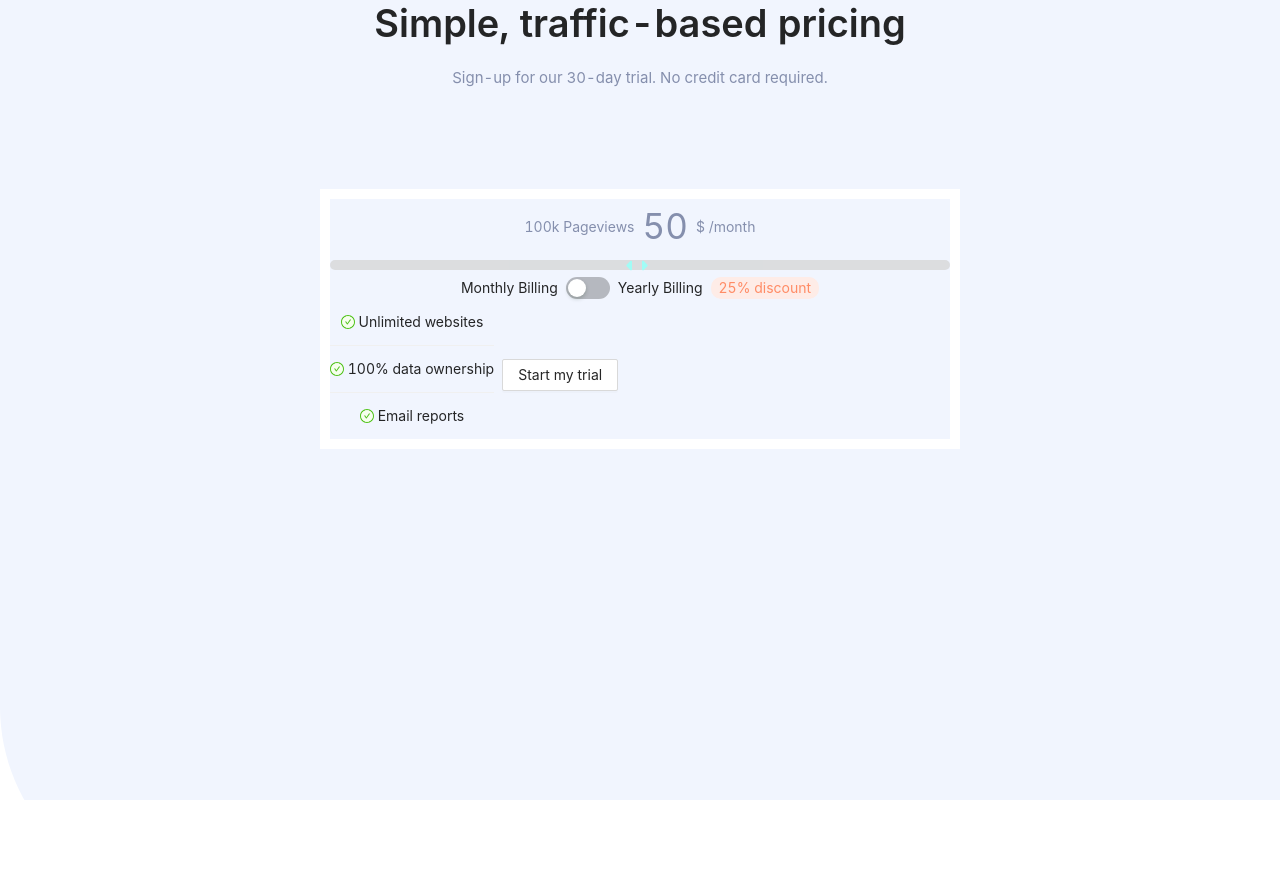
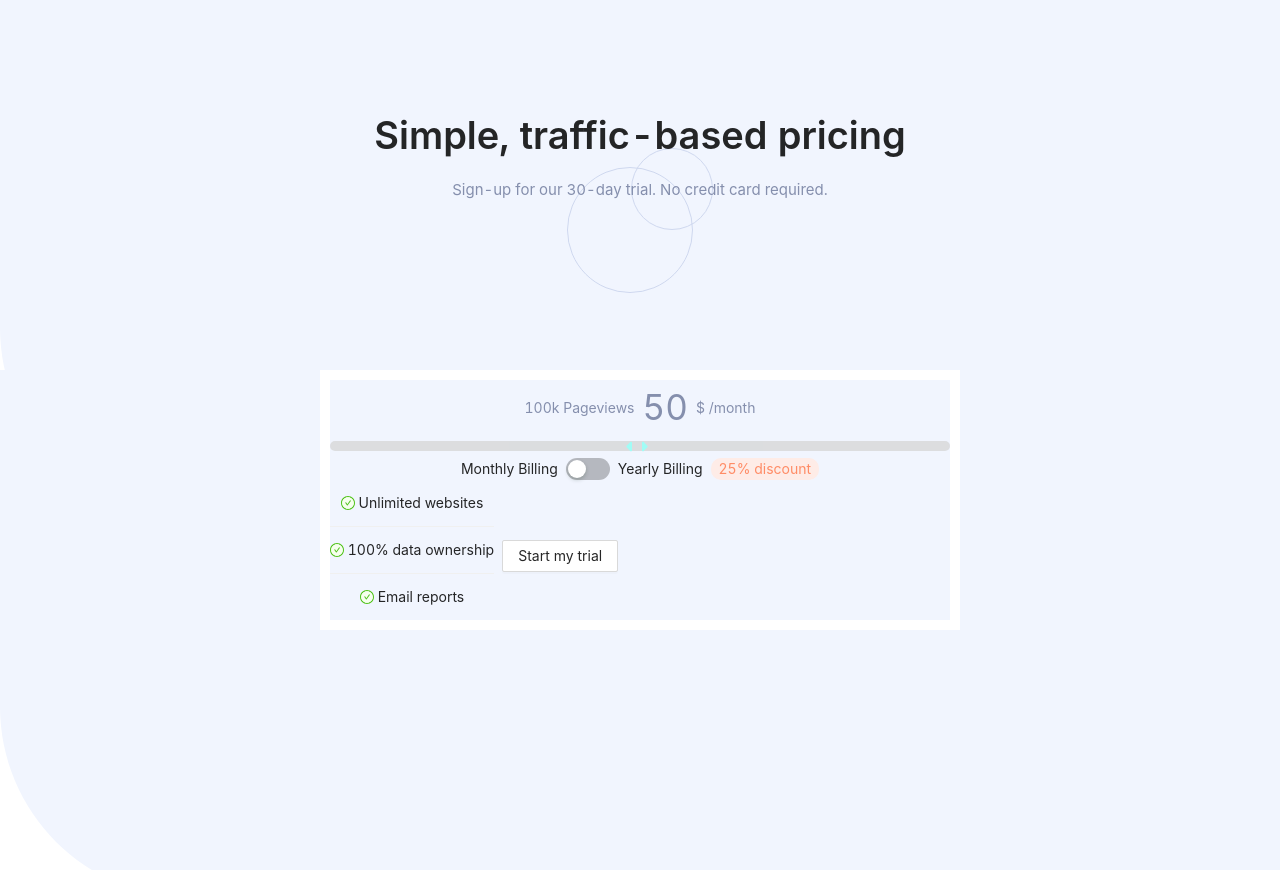
Before and after one commit to Laaggan/front-end-mentor-challenge, a React (Create React App) app in the folder front-end-mentor/: page / in a window 1280 px wide. Before the commit the page ends 800 px from the top, so only its background shows below. Built offline with nearby package versions, Linux system fonts and the light colour scheme.

Commit message:
Now image in header is in place

```diff
--- a/front-end-mentor/src/App.css
+++ b/front-end-mentor/src/App.css
@@ -15,6 +15,15 @@ p{
   font-size: 15px;
 }
 
+#app-header{
+  margin-top: 5em;
+  padding-top: 3em;
+  background: url('images/patternCircles.svg');
+  background-position: center;
+  background-repeat: no-repeat;
+  height: 300px;
+}
+
 .slider{
   color: red;
 }
@@ -24,6 +33,7 @@ p{
   flex-direction: column;
   justify-content: center;
 }
+
 
 /* .App-header {
   background-color: #000;
@@ -38,7 +48,6 @@ p{
 
 .App{
   margin: auto;
-  margin-top: 100px;
   width: 50%;
   padding: 10px;
   background-color: #fff;
--- a/front-end-mentor/src/App.js
+++ b/front-end-mentor/src/App.js
@@ -6,7 +6,9 @@ import ContentBox from "./ContentBox";
 
 function App() {
   return (
-    <ContentBox />
+    <body>
+      <ContentBox />
+    </body>
   );
 }
 
--- a/front-end-mentor/src/ContentBox.js
+++ b/front-end-mentor/src/ContentBox.js
@@ -3,18 +3,21 @@ import React, { useState } from "react";
 import { Button, Typography, Space, List, Slider, Switch } from "antd";
 import { CheckOutlined, CheckCircleTwoTone } from "@ant-design/icons";
 import AppCalculation from "./AppCalculation";
+import patternCircles from "./images/patternCircles.svg"
 
 const ContentBox = (props) => {
+    debugger;
     return (
-    <>
+    <div>
         <div id="app-header">
+          {/* <img src={patternCircles}></img> */}
           <Typography.Title>Simple, traffic-based pricing</Typography.Title>
           <div className="sub-title">
             <p>Sign-up for our 30-day trial. No credit card required.</p>
           </div>
         </div>
         <AppCalculation />
-    </>
+    </div>
   );
 };
 
```
Also changed, not shown: front-end-mentor/src/images/patternCircles.svg (renamed from front-end-mentor/src/images/pattern-circles.svg). Lines whose indentation alone changed are shown as unchanged.
